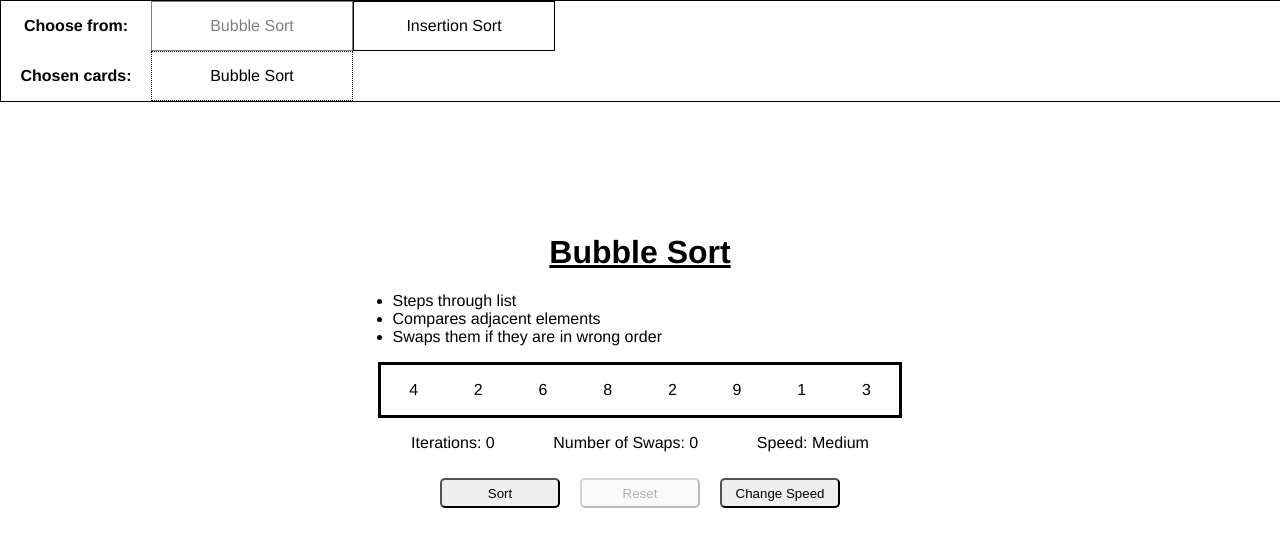
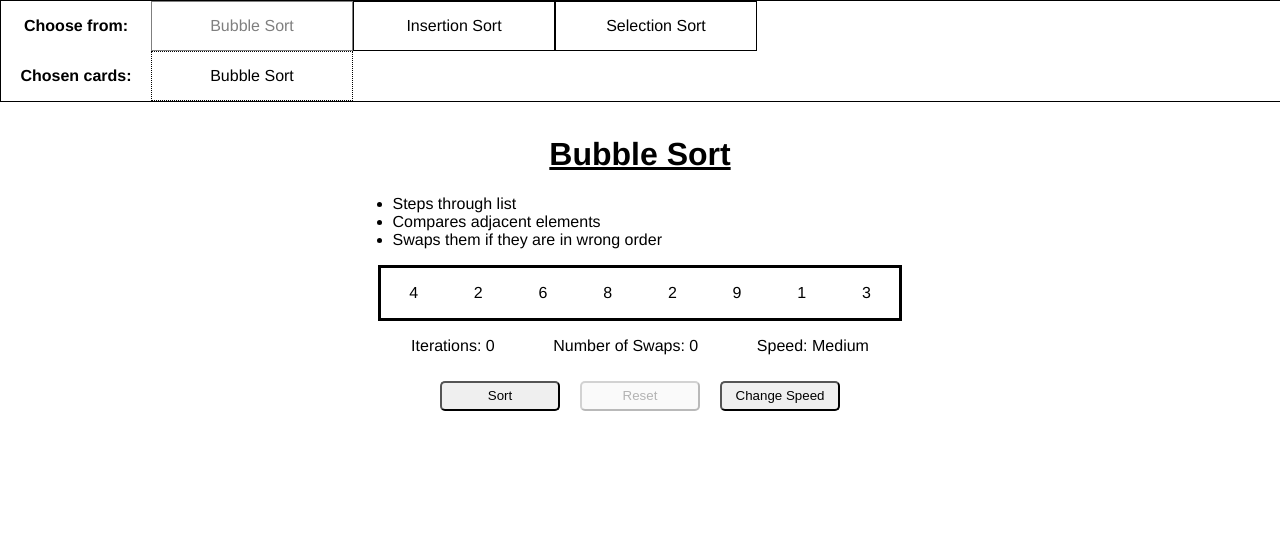
Before and after one commit to pcon92/Vue-Sorting-Page, a Vue app: page / in a window 1280 px wide. Shown: the top 546 px of the page. Built offline with nearby package versions, Linux system fonts and the light colour scheme; a web font is replaced by a local one.

Commit message:
added selection sort algorithm

```diff
--- a/src/App.vue
+++ b/src/App.vue
@@ -1,10 +1,13 @@
 <template>
+	<div id="header-div">
 		<the-header
 			:cards="algorithms"
 			@add-card="addCard"
 			@remove-card="removeCard"
 		></the-header>
+	</div>
 	<transition-group name="card-transition" appear>
+		<div id="card-area-div">
 			<sorting-card
 				v-for="activeCard in activeCards"
 				:key="activeCard.id"
@@ -14,6 +17,7 @@
 				:is-shown="activeCard.isShown"
 				class="sorting-card-component"
 			/>
+		</div>
 	</transition-group>
 </template>
 
@@ -60,6 +64,16 @@ export default {
 					isShown: false,
 					id: 2,
 				},
+				{
+					name: "Selection",
+					bulletPoints: [
+						"Divides array into sorted and unsorted partitions",
+						"Look through unsorted partition to find smallest value",
+						"Place smallest unsorted value in front of sorted partition",
+					],
+					isShown: false,
+					id: 3,
+				},
 			],
 			activeCards: [],
 		};
@@ -98,7 +112,17 @@ export default {
 	align-items: center;
 	height: 100vh;
 	width: 100vw;
-	overflow: hidden;
+}
+#header-div {
+	flex: 0.1;
+}
+#card-area-div {
+	overflow: auto;
+	width: 100%;
+	display: flex;
+	flex-direction: column;
+	align-items: center;
+	flex: 0.9;
 }
 .sorting-card-component {
 	margin: 25px;
--- a/src/assets/styles/variables.css
+++ b/src/assets/styles/variables.css
@@ -7,4 +7,5 @@
 	--light-black: rgba(0, 0, 0, 0.3);
 	--light-grey: rgba(0, 0, 0, 0.1);
 	--light-green: rgba(0, 255, 0, 0.3);
+	--white: rgba(255, 255, 255, 1);
 }
--- a/src/components/SortingCard.vue
+++ b/src/components/SortingCard.vue
@@ -106,19 +106,20 @@ export default {
 		chosenAlgorithm() {
 			return this.activeCard === "Bubble"
 				? this.startBubbleSort
-				: this.startInsertionSort;
+				: this.activeCard === "Insertion"
+				? this.startInsertionSort
+				: this.startSelectionSort;
 		},
 		chosenFocus() {
-			return this.activeCard === "Bubble"
-				? "number-div-focused-grey"
-				: "number-div-focused-green";
+			return this.activeCard === "Insertion"
+				? "number-div-focused-green"
+				: "number-div-focused-grey";
 		},
 	},
 	methods: {
 		async startBubbleSort() {
 			let madeSwap;
 			this.btnPressed = true;
-			this.iterations = 0;
 			do {
 				madeSwap = false;
 				for (let i = 0; i < this.numbers.length; i++) {
@@ -187,6 +188,38 @@ export default {
 			this.isSorted = false;
 			this.iterations = 0;
 			this.numberOfSwaps = 0;
+		},
+		async startSelectionSort() {
+			// based off https://stackabuse.com/selection-sort-in-javascript/
+			this.btnPressed = true;
+			for (let i = 0; i < this.numbers.length; i++) {
+				let lowest = i;
+
+				for (let j = i + 1; j < this.numbers.length; j++) {
+					this.numbers[i].isFocused = true;
+					this.numbers[j].isFocused = true;
+					await new Promise((r) => setTimeout(r, 1100 / this.speed));
+					if (this.numbers[j].value < this.numbers[lowest].value) {
+						lowest = j;
+					}
+				}
+
+				// remove focus after each iteration
+				for (let k = 0; k < this.numbers.length; k++) {
+					this.numbers[k].isFocused = false;
+				}
+
+				if (lowest != i) {
+					// Swapping the elements
+					this.numberOfSwaps++;
+					const holdingValue = this.numbers[i];
+					this.numbers[i] = this.numbers[lowest];
+					this.numbers[lowest] = holdingValue;
+				}
+				this.iterations++;
+			}
+			this.btnPressed = false;
+			this.isSorted = true;
 		},
 		changeSpeed() {
 			if (this.speed === 0.5) {
--- a/src/components/TheHeader.vue
+++ b/src/components/TheHeader.vue
@@ -79,7 +79,6 @@ export default {
 <!-- Add "scoped" attribute to limit CSS to this component only -->
 <style scoped>
 #outer-container {
-	height: 100px;
 	width: 100vw;
 	border: 1px solid black;
 	position: fixed;
@@ -89,6 +88,8 @@ export default {
 	flex-direction: column;
 	justify-content: space-between;
 	box-shadow: 0px 1px 5px var(--light-black);
+	z-index: 10;
+	background-color: var(--white);
 }
 .caption {
 	width: 150px;
```
Lines whose indentation alone changed are shown as unchanged.
